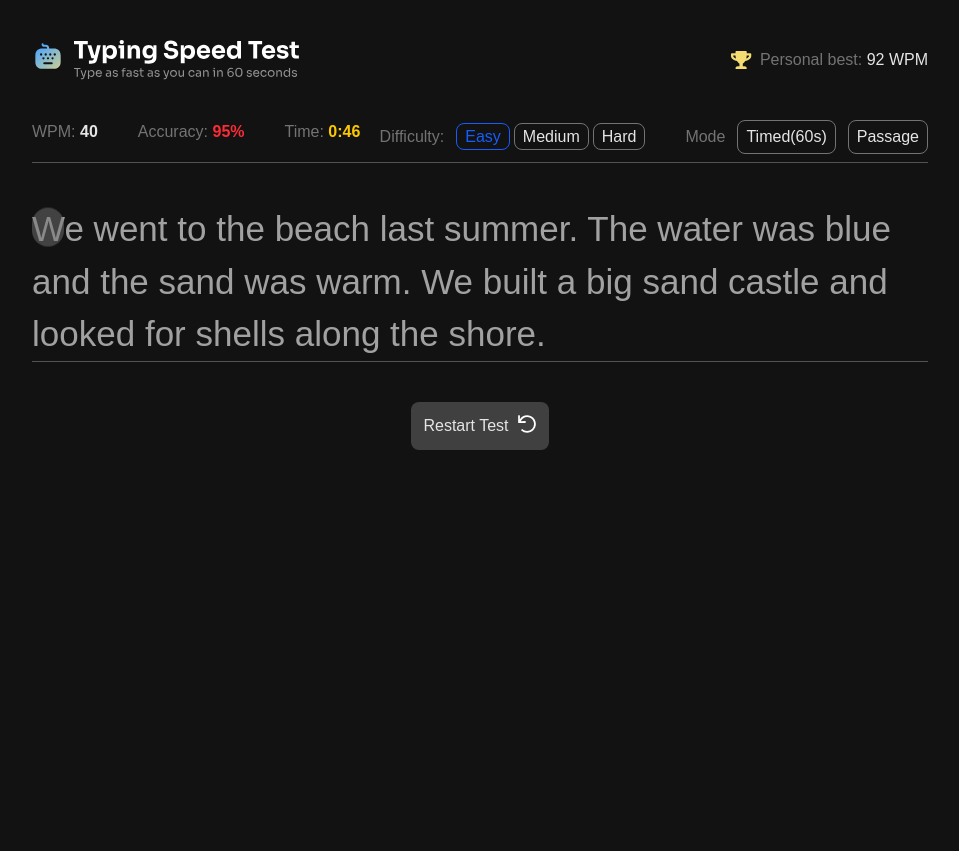
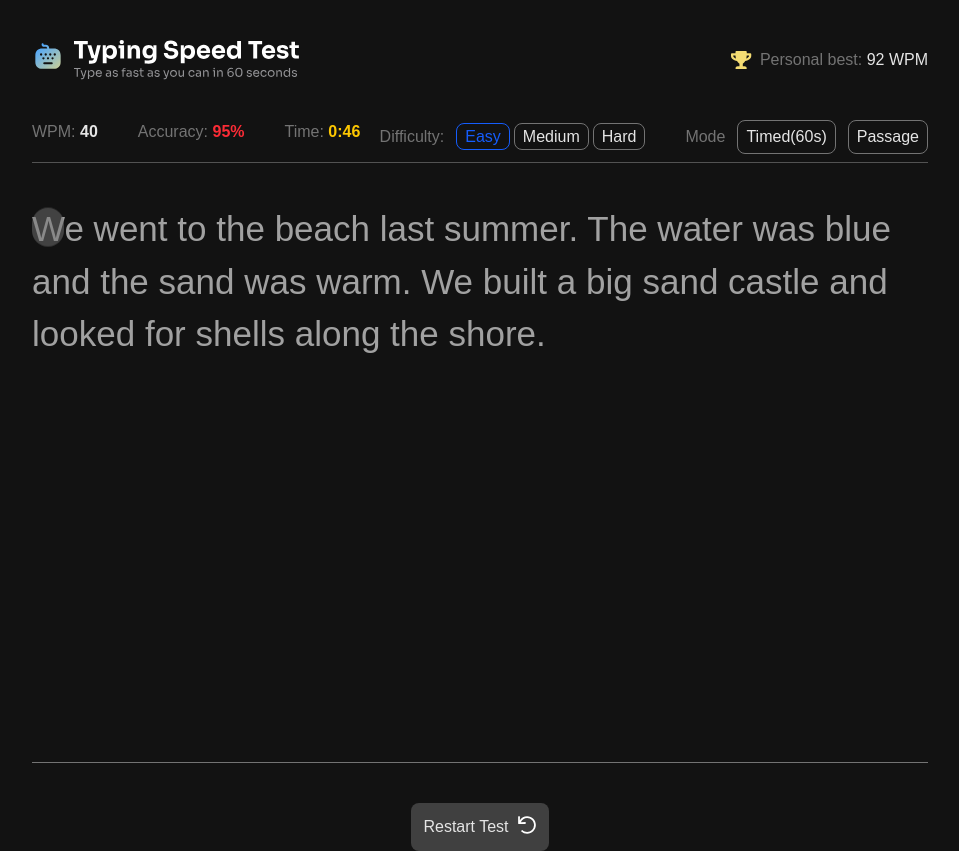
Before and after one commit to Zer0-Gravity/mini-react-project, a React (Vite) app in the folder typing-test/: page / in a window 1280 px wide. Shown: the whole page, without its empty margins (160-1119 px from the left). Before the commit the page ends 800 px from the top, so only its background shows below. Built offline with nearby package versions, Linux system fonts and the light colour scheme.

Commit message:
Style: Minor styling add minimum height  and margin

```diff
--- a/typing-test/src/Component/Playground.tsx
+++ b/typing-test/src/Component/Playground.tsx
@@ -51,7 +51,7 @@ function Playground({ passage }: PlaygroundProps) {
 
     return (
         <>
-            <section className="w-[70%] border-b border-b-neutral-600">
+            <section className=" relative min-h-140 border-b border-b-neutral-500">
                 <div>
                     {passage.text.split("").map((char, index) => (
                         <span
@@ -76,7 +76,7 @@ function Playground({ passage }: PlaygroundProps) {
             </section>
             <button
                 onClick={restartLevel}
-                className="bg-neutral-700 flex gap-2 p-3 rounded-lg active:scale-98 group"
+                className="bg-neutral-700 flex gap-2 p-3 rounded-lg active:scale-98 group mt-10"
             >
                 <span className="text-neutral-200">Restart Test</span>
                 <img
--- a/typing-test/src/TypingTest.tsx
+++ b/typing-test/src/TypingTest.tsx
@@ -60,7 +60,9 @@ function TypingTest() {
             </section>
 
             {/* Playground */}
-            <Playground passage={passage} />
+            <section className="w-[70%] flex-1 flex flex-col items-center">
+                <Playground passage={passage} />
+            </section>
         </main>
     );
 }
```
